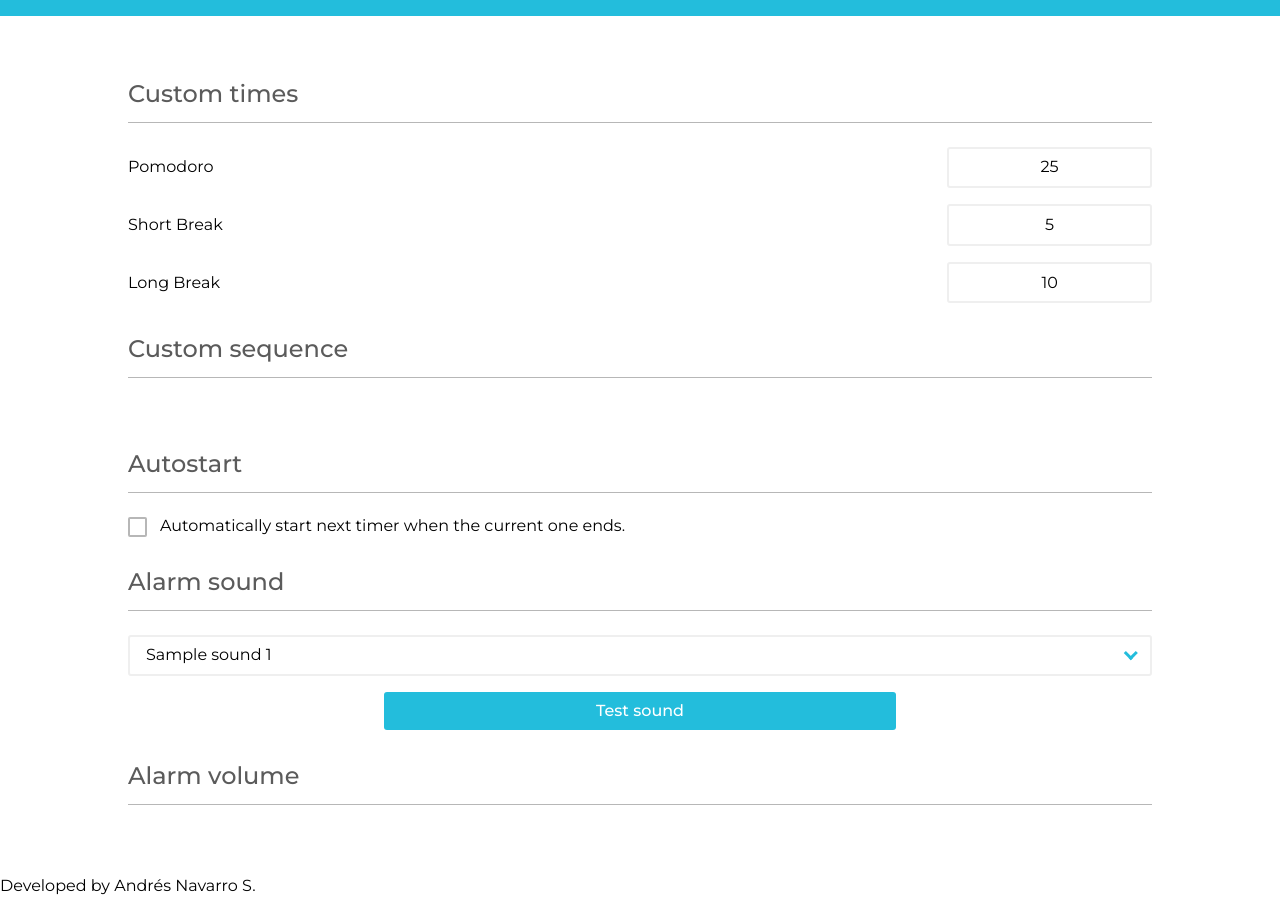
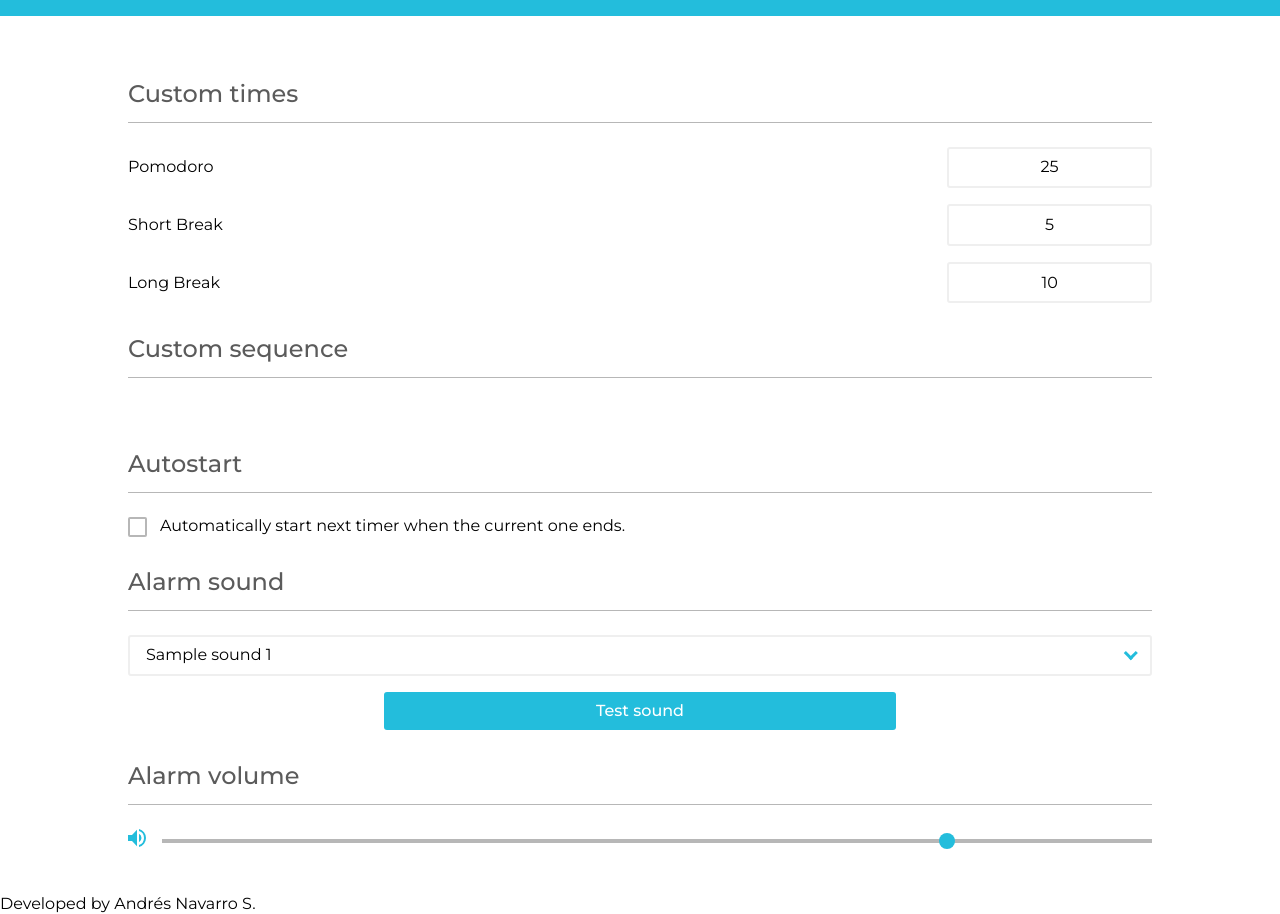
Before and after one commit to AndresNS/pomodoro, a website with bundled scripts: page settings.html in a window 1280 px wide. Shown: the part 105-1019 px from the top of the page. Built offline with nearby package versions, Linux system fonts and the light colour scheme.

Commit message:
add volume control styles. Range slider WIP

```diff
--- a/scss/partials/_input-group.scss
+++ b/scss/partials/_input-group.scss
@@ -10,13 +10,13 @@
             @extend %input-base;
             max-width: 20%;
             text-align: center;
-        }
-
-        input[type=number]::-webkit-inner-spin-button,
-        input[type=number]::-webkit-outer-spin-button {
-            -moz-appearance: none;
-            -webkit-appearance: none;
-            margin: 0;
+            appearance: textfield;
+            &[type=number]::-webkit-inner-spin-button,
+            &[type=number]::-webkit-outer-spin-button {
+                -moz-appearance: none;
+                -webkit-appearance: none;
+                margin: 0;
+            }
         }
     }
 
--- /dev/null
+++ b/scss/partials/_volume-control.scss
@@ -0,0 +1,108 @@
+.volume-control {
+    width: 100%;
+    display: flex;
+    align-items: center;
+
+    &__icon {
+        display: flex;
+        align-items: center;
+        margin-right: 1em;
+    }
+
+    &__slider {
+        width: 100%;
+
+        input[type=range] {
+            -webkit-appearance: none;
+            width: 100%;
+            background: transparent;
+        }
+
+        input[type=range]:focus {
+            outline: none;
+        }
+
+
+        //webkit
+        input[type=range]::-webkit-slider-thumb {
+            -webkit-appearance: none;
+        }
+
+        input[type=range]::-webkit-slider-thumb {
+            -webkit-appearance: none;
+            height: 1em;
+            width: 1em;
+            border-radius: 50%;
+            background: $color-primary;
+            cursor: pointer;
+            margin-top: -.4em;
+        }
+
+        input[type=range]::-webkit-slider-runnable-track {
+            width: 100%;
+            height: 4px;
+            cursor: pointer;
+            background: $color-gray;
+        }
+
+        //moz
+        input[type=range]::-moz-range-thumb {
+            height: 1em;
+            width: 1em;
+            border: none;
+            border-radius: 50%;
+            background: $color-primary;
+            cursor: pointer;
+        }
+
+        input[type=range]::-moz-range-track {
+            width: 100%;
+            height: 4px;
+            cursor: pointer;
+            background: $color-gray;
+        }
+
+        input[type=range]::-moz-range-progress {
+            background: $color-primary;
+        }
+
+        //ms
+        input[type=range]::-ms-track {
+            width: 100%;
+            cursor: pointer;
+            background: transparent;
+            border-color: transparent;
+            color: transparent;
+
+        }
+
+        input[type=range]::-ms-thumb {
+            height: 1em;
+            width: 1em;
+            border-radius: 50%;
+            background: $color-primary;
+            cursor: pointer;
+        }
+
+        input[type=range]::-ms-track {
+            width: 100%;
+            height: 4px;
+            cursor: pointer;
+            background: transparent;
+            border-color: transparent;
+            color: transparent;
+        }
+
+        input[type=range]::-ms-fill-lower {
+            background: $color-primary;
+        }
+
+        input[type=range]:focus::-ms-fill-lower {
+            background: $color-primary;
+        }
+
+        input[type=range]::-ms-fill-upper {
+            background: $color-gray;
+        }
+    }
+}
--- a/scss/style.scss
+++ b/scss/style.scss
@@ -19,3 +19,4 @@
 @import "partials/settings-section";
 @import "partials/input-group";
 @import "partials/button";
+@import "partials/volume-control";
--- a/settings.html
+++ b/settings.html
@@ -98,7 +98,7 @@
                         <select>
                             <option value="">Sample sound 1</option>
                             <option value="">Sample sound 2</option>
-                          </select>
+                        </select>
                     </div>
                 </div>
             </div>
@@ -113,7 +113,16 @@
         <div class="settings-section">
             <h2 class="settings-section__title">Alarm volume</h2>
             <hr class="settings-section__separator">
-            <div class="settings-section__row"></div>
+            <div class="settings-section__row">
+                <div class="volume-control">
+                    <div class="volume-control__icon">
+                        <img src="img/icon-audio.svg" alt="open menu">
+                    </div>
+                    <div class="volume-control__slider">
+                        <input type="range" min="1" max="100" value="80">
+                    </div>
+                </div>
+            </div>
             <div class="settings-section__row"></div>
         </div>
 
```
Also changed, not shown: css/style.css, img/icon-audio.svg (added), 1 other file.
